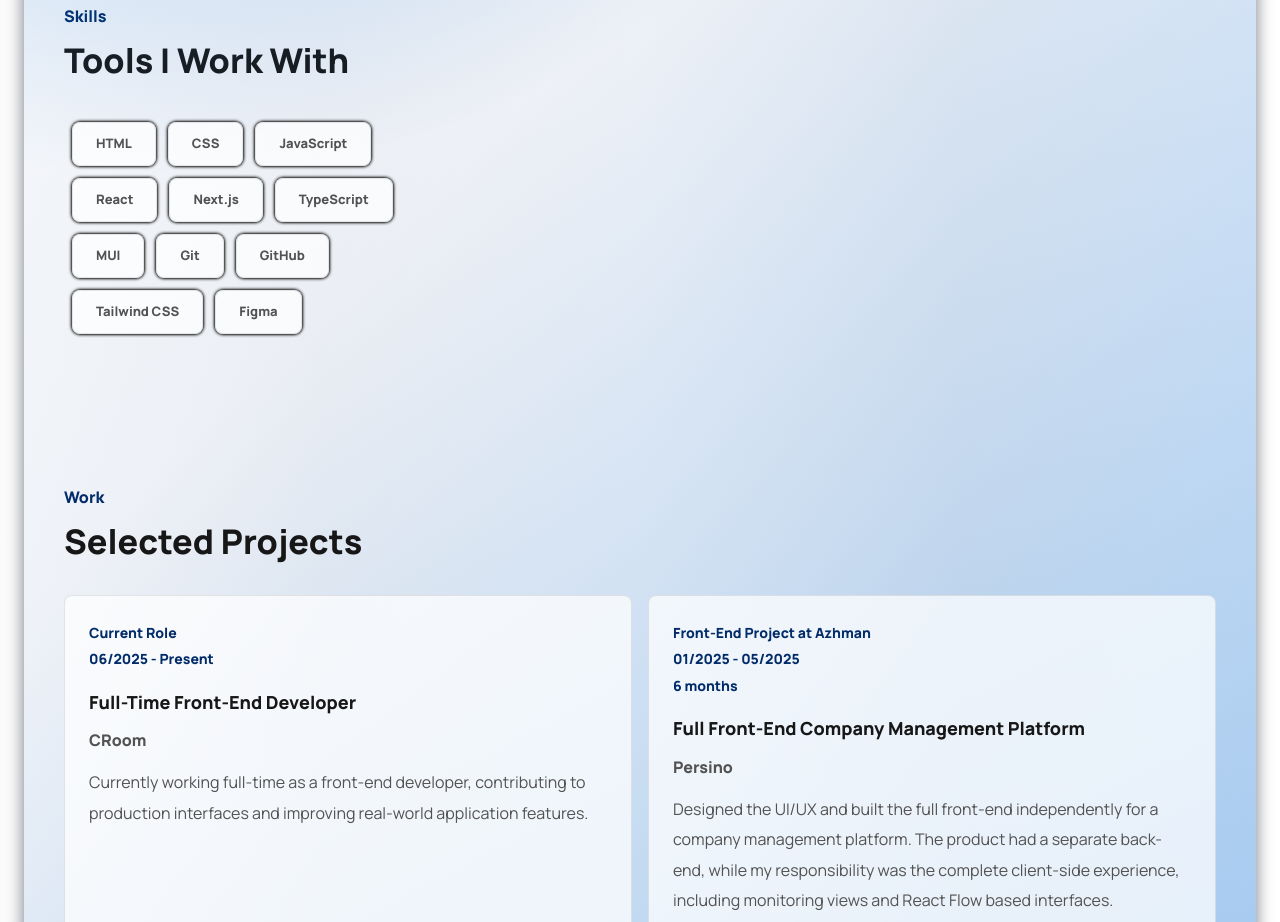
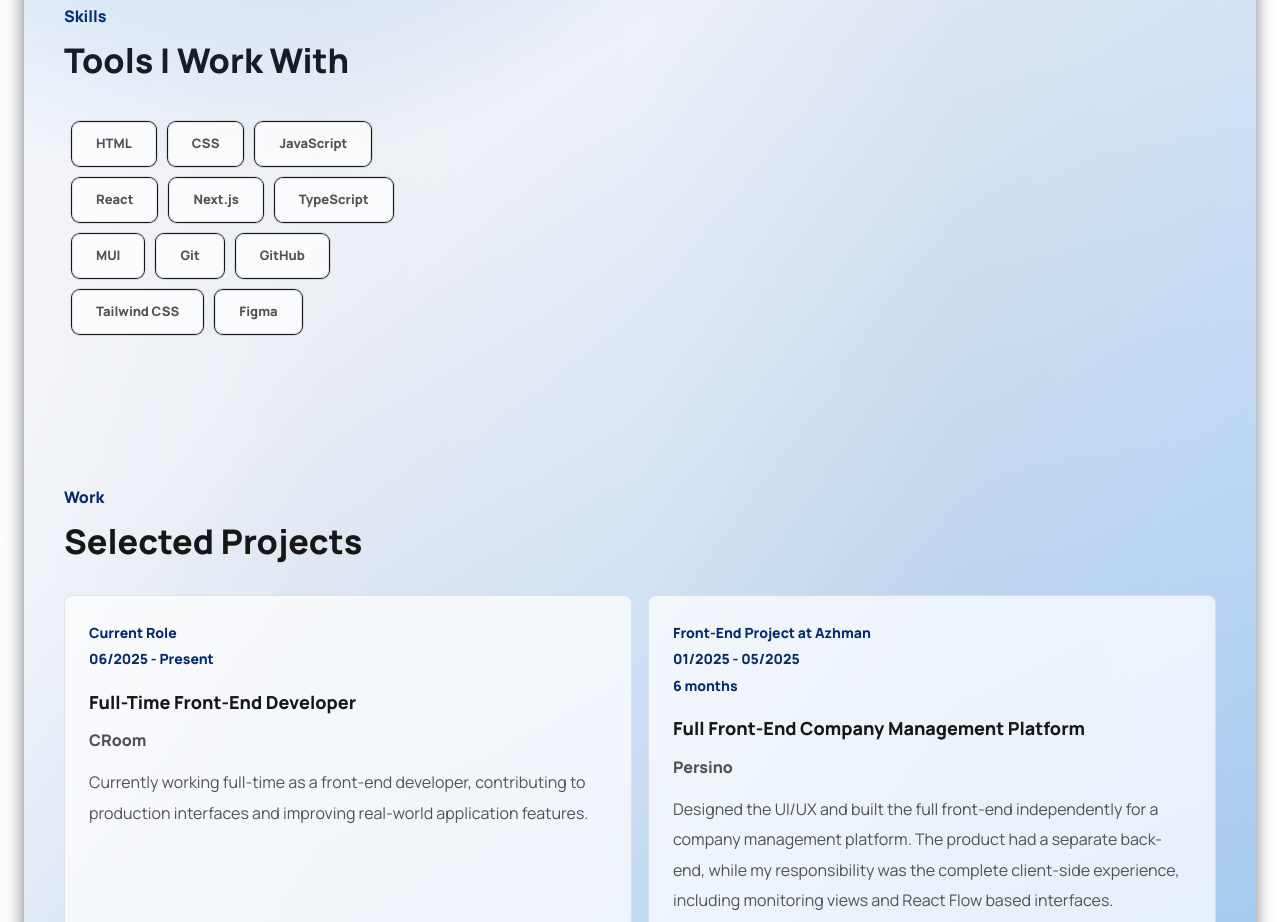
Before and after one commit to SefYek/portfolio, a Next.js app: page / in a window 1280 px wide. Shown: the part 1240-2162 px from the top of the page. Built offline with nearby package versions, Linux system fonts and the light colour scheme; what @mui/material-nextjs would draw is missing.

Commit message:
update ui

```diff
--- a/src/features/profile/components/skills-section.tsx
+++ b/src/features/profile/components/skills-section.tsx
@@ -52,10 +52,10 @@ export function SkillsSection() {
                 transform: "translateY(0) scale(1)",
                 transition:
                   "transform 0.3s ease, box-shadow 0.3s ease , scale .5s ease , background-color 0.1s ease",
-                boxShadow: "0 0 3px 1px black",
+                boxShadow: "0 0 1px 1px black",
                 "&:hover": {
                   bgcolor: "primary.main",
-                  boxShadow: "0 2px 15px 5px #2d2d2d66",
+                  boxShadow: "0 10px 10px 5px #2d2d2d66",
                   transform: "translateY(-4px) scale(1.07)",
                   color: "primary.contrastText",
                   cursor: "pointer",
```
